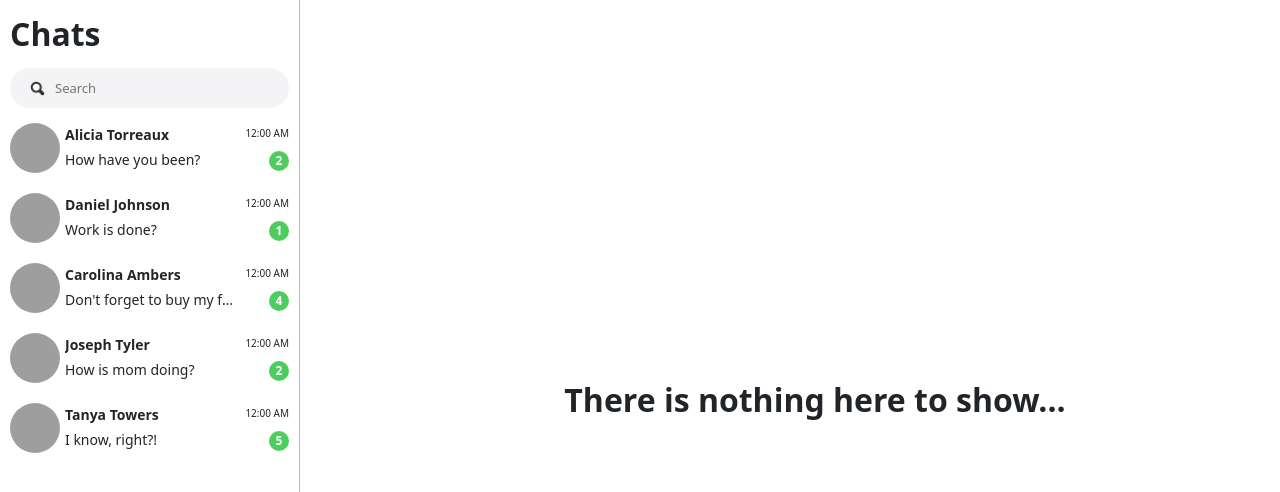
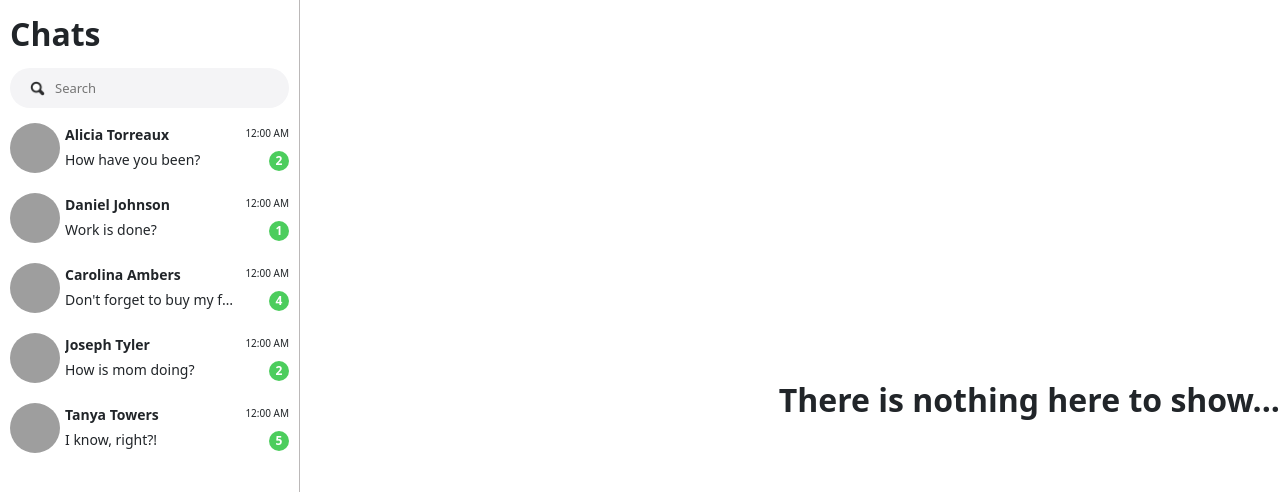
Before and after one commit to josesaulguerrero/atomic-design, an Angular app: page / in a window 1280 px wide. Shown: the top 492 px of the page. Built offline with nearby package versions, Linux system fonts and the light colour scheme; grey boxes are pictures that could not be loaded.

Commit message:
Fix: remove fixed width from sidebar container.

```diff
--- a/src/app/components/pages/main/main.component.scss
+++ b/src/app/components/pages/main/main.component.scss
@@ -6,14 +6,6 @@
 }
 
 .sidebar {
-	width: 350px;
+	width: fit-content;
 	height: 100%;
 }
-
-.main {
-	flex: 1;
-	height: 100%;
-	display: flex;
-	align-items: center;
-	justify-content: center;
-}
--- a/src/app/components/pages/main/main.component.ts
+++ b/src/app/components/pages/main/main.component.ts
@@ -1,15 +1,22 @@
+import { Chat } from 'src/app/modules/core/models/chat.model';
+
 import { Component, OnInit } from '@angular/core';
 
 @Component({
-  selector: 'app-main',
-  templateUrl: './main.component.html',
-  styleUrls: ['./main.component.scss']
+	selector: 'app-main',
+	templateUrl: './main.component.html',
+	styleUrls: ['./main.component.scss'],
 })
 export class MainComponent implements OnInit {
+	public chat: Chat = {
+		details: {
+			avatar: 'https://pbs.twimg.com/media/D8dDZukXUAAXLdY.jpg',
+			lastTimeOnline: new Date(),
+			name: 'Alicia Torreaux',
+		},
+	};
 
-  constructor() { }
+	constructor() {}
 
-  ngOnInit(): void {
-  }
-
+	ngOnInit(): void {}
 }
```
